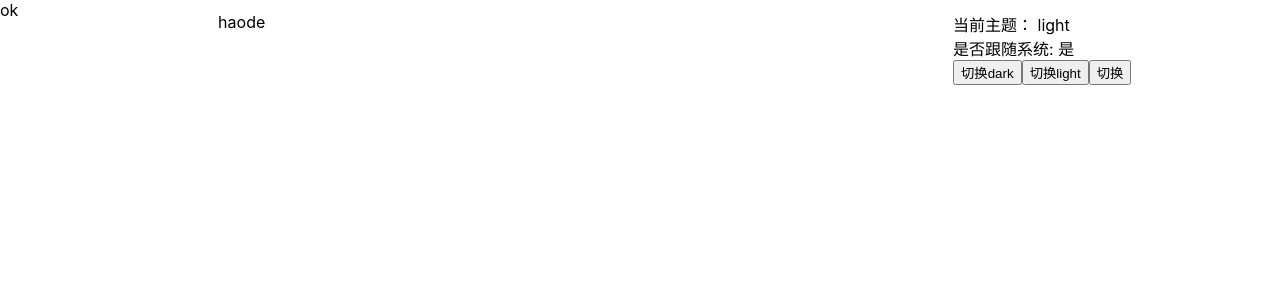
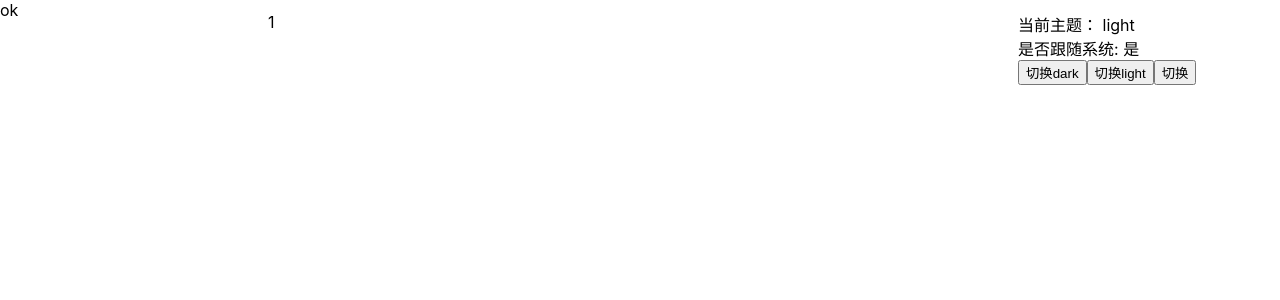
Before and after one commit to JunJD/starter_for_code_ts, a React app: page / in a window 1280 px wide. Shown: the top 300 px of the page. Built offline with nearby package versions, Linux system fonts and the light colour scheme.

Commit message:
feat: flexbox update

```diff
--- a/src/layout/MainContentWrapper/index.less
+++ b/src/layout/MainContentWrapper/index.less
@@ -1,5 +1,6 @@
 .layout-content-wrapper {
-  flex-grow: 4;
+  flex: 4;
+  flex-shrink: 1;
   min-width: 0;
   display: flex;
   min-height: 100vh;
--- a/src/layout/Navigation/index.less
+++ b/src/layout/Navigation/index.less
@@ -1,3 +1,4 @@
 .navigation {
     flex: 1;
+    flex-shrink: 0;
 }
--- a/src/layout/index.tsx
+++ b/src/layout/index.tsx
@@ -10,7 +10,7 @@ import Navigation from '@/layout/Navigation'
 const Layout: FC = () => {
 	return (
 		<ParentWrapper>
-			<Navigation/>
+			<Navigation />
 			<MainContentWrapper>
 				{/* appbar */}
 				<LayoutAppBar />
--- a/src/page/Home/HomeLeftSection/index.less
+++ b/src/page/Home/HomeLeftSection/index.less
@@ -1,5 +1,6 @@
 .home-left-section {
-    flex: 7;
+    flex: 3;
+    flex-shrink: 0;
     display: flex;
     flex-direction: column;
     background-color: var(--ai-error)
--- a/src/page/Home/HomeLeftSection/index.tsx
+++ b/src/page/Home/HomeLeftSection/index.tsx
@@ -4,7 +4,9 @@ import './index.less'
 
 const HomeLeftSection: FC = () => {
 	return (
-		<div className='home-left-section'>haode</div>
+		<div className='home-left-section'>
+			1
+		</div>
 	)
 }
 
--- a/src/page/Home/HomeRightSection/index.less
+++ b/src/page/Home/HomeRightSection/index.less
@@ -1,6 +1,7 @@
 .home-right-section {
   padding-left: 18 px;
-  flex: 3;
+  flex: 1;
+  flex-shrink: 1;
   position: sticky;
   top: 0px;
 }
```
